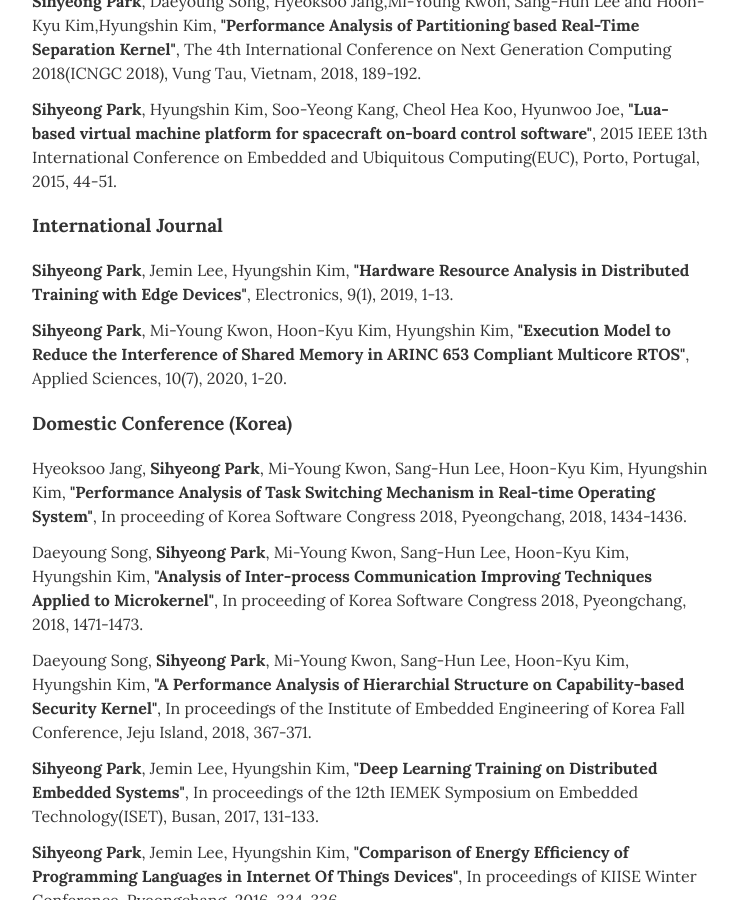
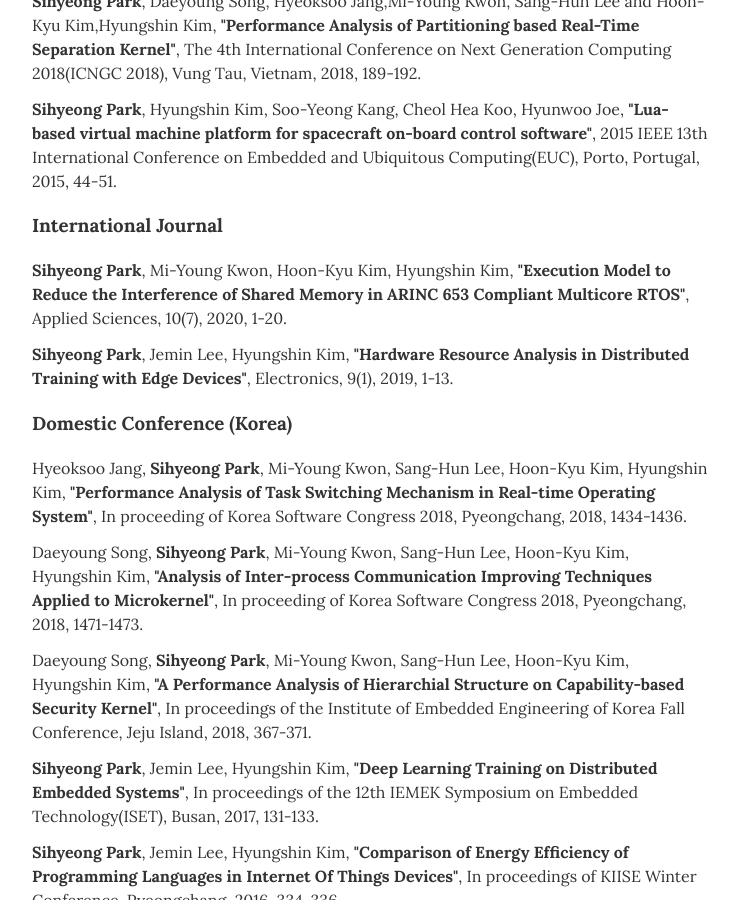
Before and after one commit to sihyeong/sihyeong.github.io, a Jekyll site: the page built from index.html, in a window 1280 px wide and 900 px high, scrolled down 1281 px. Shown: the whole window, without its empty margins (268-1007 px from the left). Built offline with Jekyll 4.4.1, drawn with Linux system fonts in a browser that asks for light colours; part of the change alters nothing that is shown.

```diff
--- a/_data/i_j_publication.yml
+++ b/_data/i_j_publication.yml
@@ -1,3 +1,12 @@
+- name: Execution Model to Reduce the Interference of Shared Memory in ARINC 653 Compliant Multicore RTOS
+  author: <b>Sihyeong Park</b>, Mi-Young Kwon, Hoon-Kyu Kim, Hyungshin Kim
+  publisher: Applied Sciences
+  datetime: 2020
+  volume: 10
+  issue: 7
+  pageStart: 1
+  pageEnd: 20
+
 - name: Hardware Resource Analysis in Distributed Training with Edge Devices
   author: <b>Sihyeong Park</b>, Jemin Lee, Hyungshin Kim
   publisher: Electronics
@@ -6,12 +15,3 @@
   issue: 1
   pageStart: 1
   pageEnd: 13
-
-- name: Execution Model to Reduce the Interference of Shared Memory in ARINC 653 Compliant Multicore RTOS
-  author: <b>Sihyeong Park</b>, Mi-Young Kwon, Hoon-Kyu Kim, Hyungshin Kim
-  publisher: Applied Sciences
-  datetime: 2020
-  volume: 10
-  issue: 7
-  pageStart: 1
-  pageEnd: 20
```
